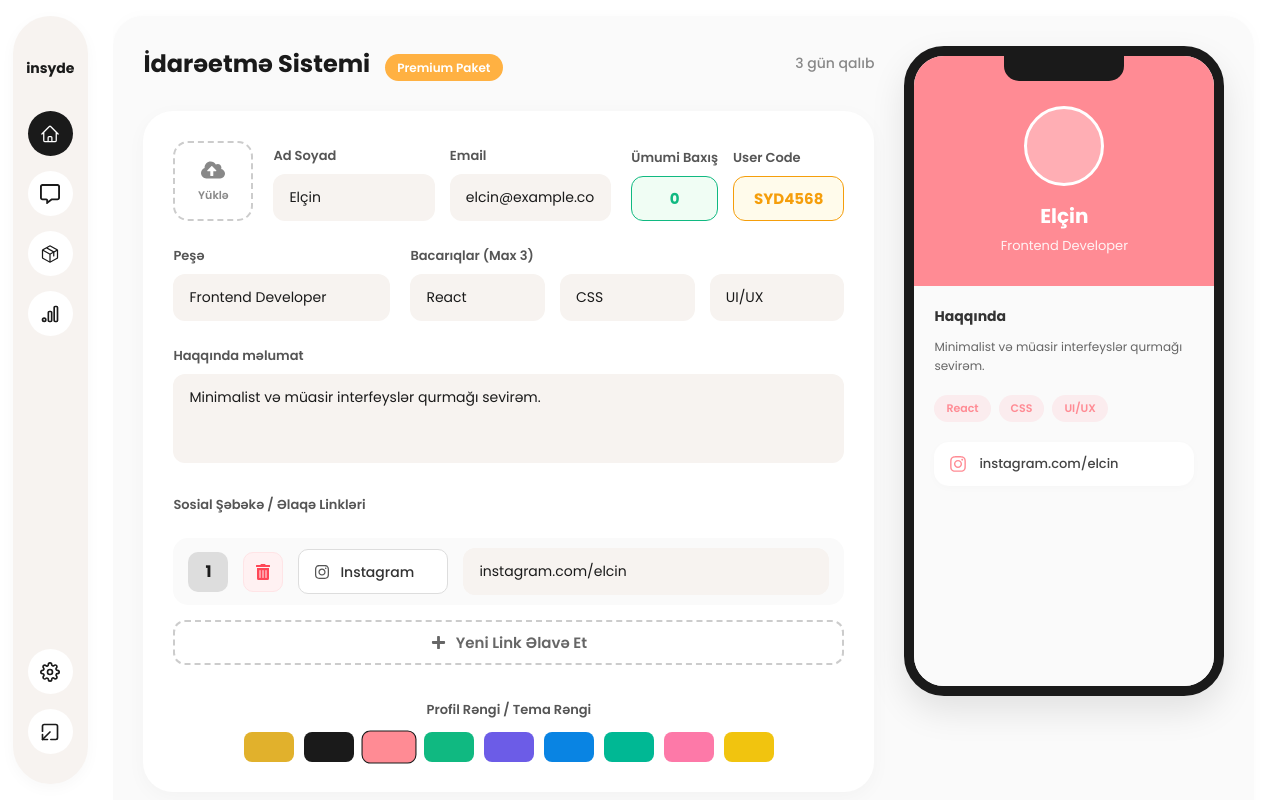
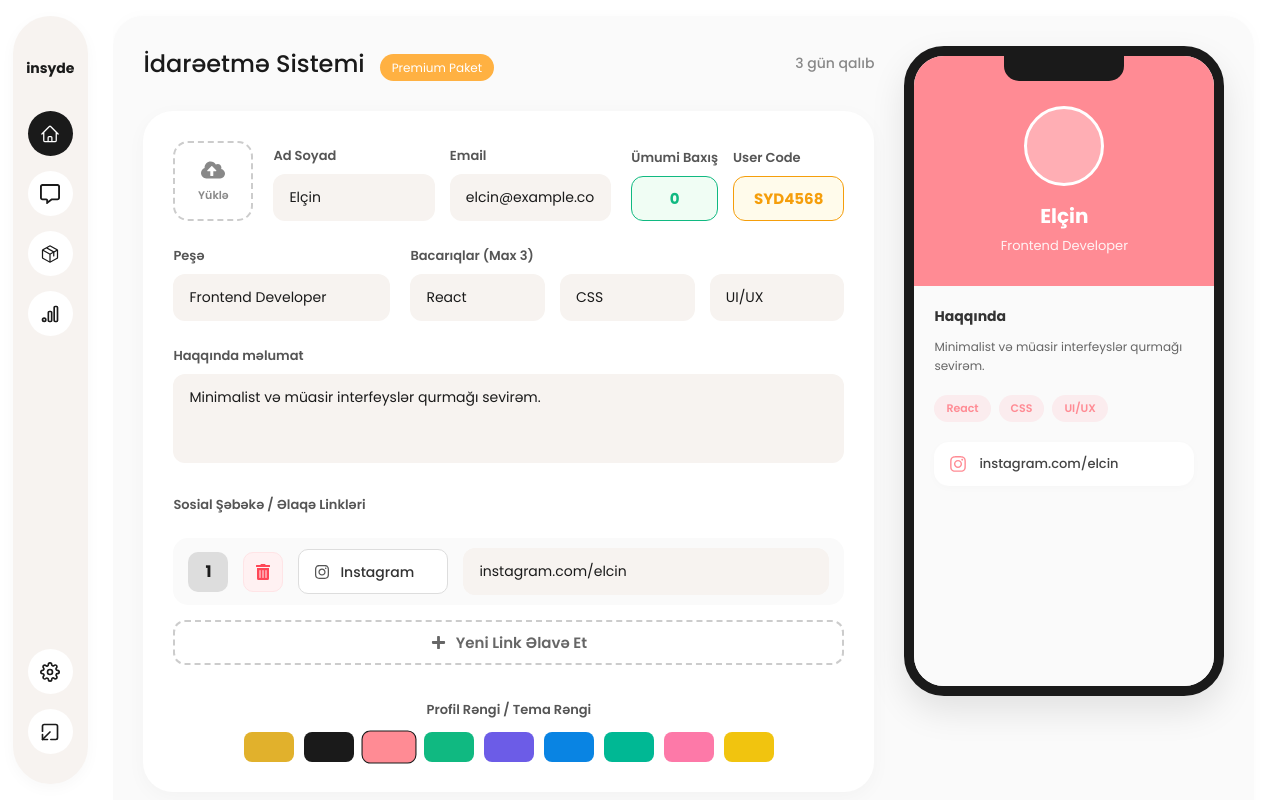
Before and after one commit to AliIsmayl/insyde-user-admin, a React (Vite) app: page / in a window 1280 px wide. Built offline with nearby package versions, Linux system fonts and the light colour scheme.

Commit message:
font weight update

```diff
--- a/src/Components/Home/HomeMain/HomeMain.scss
+++ b/src/Components/Home/HomeMain/HomeMain.scss
@@ -26,7 +26,7 @@
 
     .page-title {
       font-size: 24px;
-      font-weight: 700;
+      font-weight: 500;
       display: inline-block;
       margin: 0 15px 0 0;
     }
@@ -36,7 +36,7 @@
       padding: 5px 12px;
       border-radius: 20px;
       font-size: 12px;
-      font-weight: 600;
+      font-weight: 400;
     }
 
     .header-actions {
```
